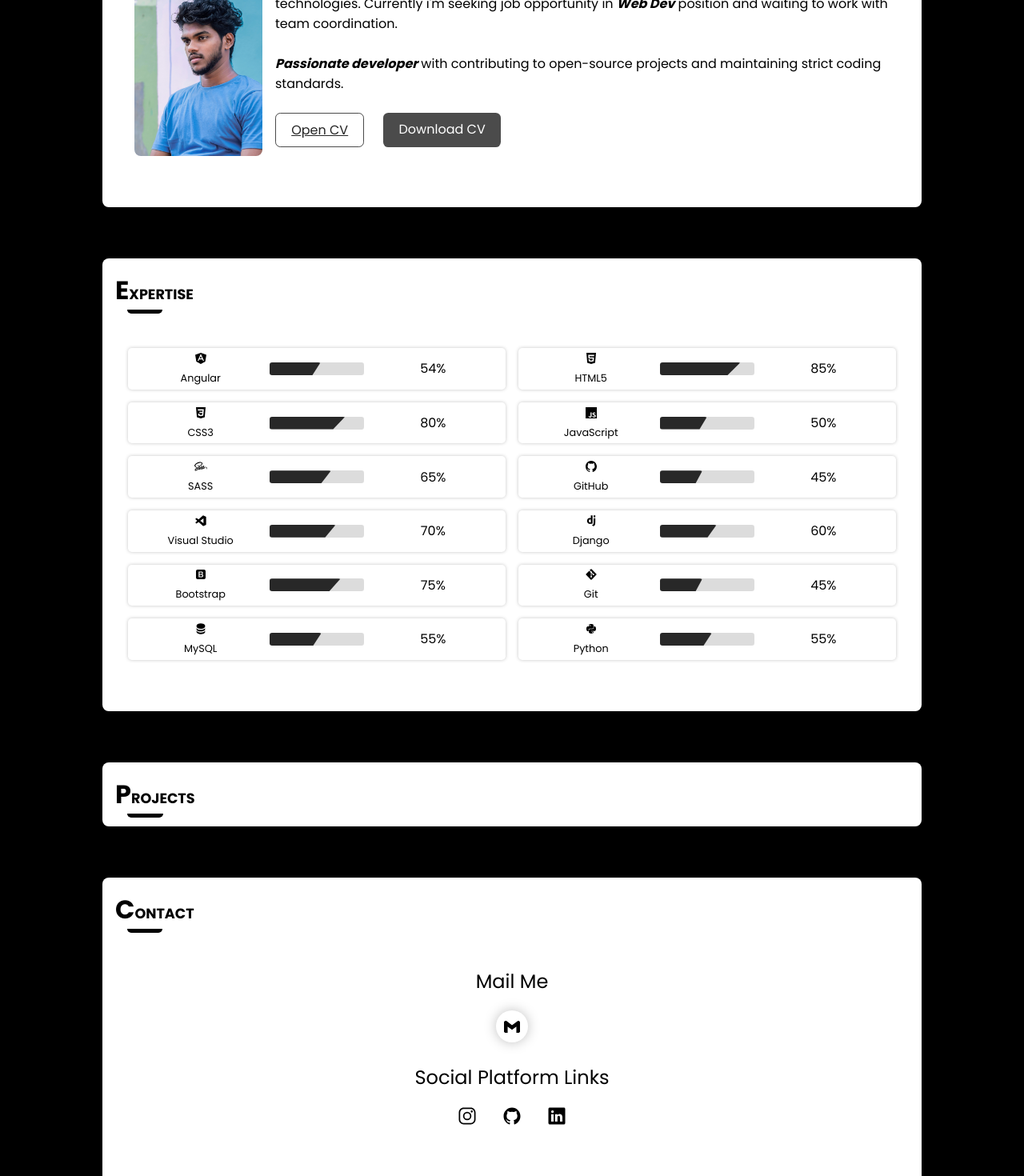
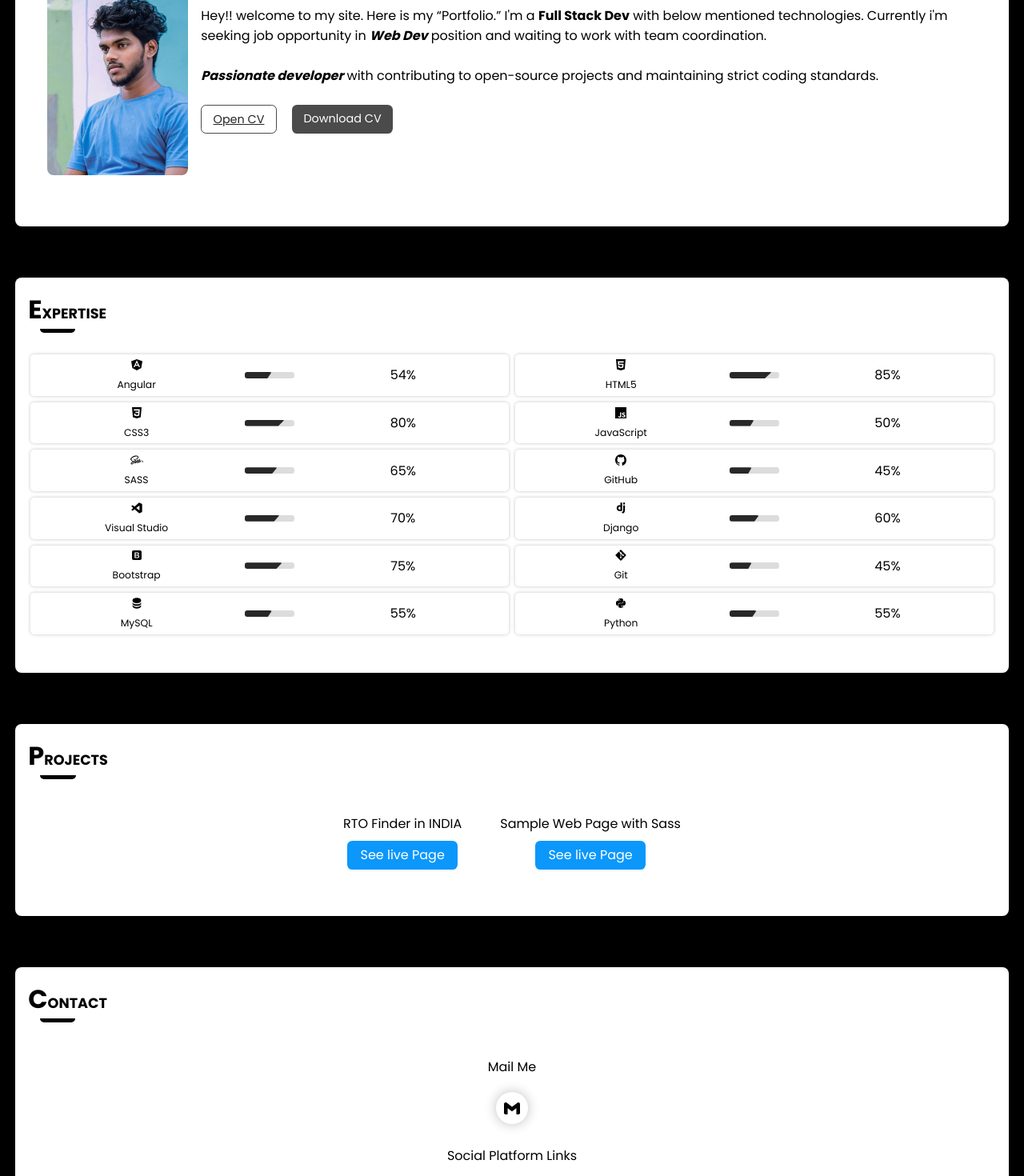
Before and after one commit to LP-user1/LP-user1.github.io, an Angular app: page / in a window 1280 px wide. Shown: the part 980-2450 px from the top of the page at 80% size. Built offline with nearby package versions, Linux system fonts and the light colour scheme.

Commit message:
Feature & Fix : Added Project - sec & fix bug

```diff
--- a/src/app/app.component.html
+++ b/src/app/app.component.html
@@ -430,6 +430,28 @@
           <h2><span class="title-first-letter">P</span>ROJECTS</h2>
         </div>
       </div>
+      <div class="project-content">
+        <div class="live-projects">
+          <div class="project">
+            <h4>RTO Finder in INDIA</h4>
+            <a
+              href="http://lp-user1.github.io/RTO-Finder"
+              target="_blank"
+              rel="noopener noreferrer"
+              >See live Page</a
+            >
+          </div>
+          <div class="project">
+            <h4>Sample Web Page with Sass</h4>
+            <a
+              href="http://lp-user1.github.io/Webdesign"
+              target="_blank"
+              rel="noopener noreferrer"
+              >See live Page</a
+            >
+          </div>
+        </div>
+      </div>
     </div>
   </section>
   <!-- projects sec end -->
--- a/src/app/app.component.scss
+++ b/src/app/app.component.scss
@@ -515,13 +515,43 @@ main {
 
     @include mixin.responsive("xs") {
       & {
-        padding: 2rem .8rem;
+        padding: 2rem 1rem;
       }
     }
 
     @include mixin.responsive("xs", $orientation: "landscape") {
       & {
         padding: 2rem 1rem;
+      }
+    }
+
+    @include mixin.responsive("sm") {
+      & {
+        padding: 2rem 1rem;
+      }
+    }
+
+    @include mixin.responsive("md") {
+      & {
+        padding: 2rem 1.2rem;
+      }
+    }
+
+    @include mixin.responsive("lg") {
+      & {
+        padding: 2rem 2.5rem;
+      }
+    }
+
+    @include mixin.responsive("xl") {
+      & {
+        padding: 2rem 5rem;
+      }
+    }
+
+    @include mixin.responsive("xxl") {
+      & {
+        padding: 2rem 9rem;
       }
     }
   }
@@ -579,11 +609,35 @@ main {
           }
         }
 
+        @include mixin.responsive("sm") {
+          & {
+            flex-direction: column;
+          }
+        }
+
+        @include mixin.responsive("md") {
+          & {
+            flex-direction: row;
+          }
+        }
+
         img {
           width: 10rem;
           border-radius: .5rem;
           object-fit: cover;
           aspect-ratio: 2/3;
+
+          @include mixin.responsive("md") {
+            & {
+              width: 11rem;
+            }
+          }
+
+          @include mixin.responsive("lg") {
+            & {
+              width: 13rem;
+            }
+          }
 
         }
 
@@ -599,6 +653,24 @@ main {
                 font-size: .85rem;
               }
             }
+
+            @include mixin.responsive("sm") {
+              & {
+                font-size: .90rem;
+              }
+            }
+
+            @include mixin.responsive("md") {
+              & {
+                font-size: 1rem;
+              }
+            }
+
+            @include mixin.responsive("lg") {
+              & {
+                font-size: 1.2rem;
+              }
+            }
           }
 
           div.btn-sec {
@@ -611,8 +683,26 @@ main {
               }
             }
 
+            @include mixin.responsive("sm") {
+              & {
+                gap: .9rem;
+              }
+            }
+
+            @include mixin.responsive("md") {
+              & {
+                gap: 1.2rem;
+              }
+            }
+
+            @include mixin.responsive("lg") {
+              & {
+                gap: 1.6rem;
+              }
+            }
+
             a.cv {
-              padding: .5rem 1.2rem;
+              padding: .4rem 1.2rem;
               border-radius: .4rem;
               transition: 300ms ease-in-out;
 
@@ -620,6 +710,27 @@ main {
                 & {
                   padding: .4rem .7rem;
                   font-size: .8rem;
+                }
+              }
+
+              @include mixin.responsive("sm") {
+                & {
+                  padding: .4rem .9rem;
+                  font-size: .9rem;
+                }
+              }
+
+              @include mixin.responsive("md") {
+                & {
+                  padding: .4rem 1rem;
+                  font-size: 1rem;
+                }
+              }
+
+              @include mixin.responsive("lg") {
+                & {
+                  padding: .4rem 1rem;
+                  font-size: 1.1rem;
                 }
               }
 
@@ -685,6 +796,36 @@ main {
         }
       }
 
+      @include mixin.responsive("sm") {
+        & {
+          padding: 2rem .3rem;
+          grid-template-columns: repeat(1, 1fr);
+          gap: .7rem;
+        }
+      }
+
+      @include mixin.responsive("md") {
+        & {
+          padding: 2rem .8rem;
+          grid-template-columns: repeat(2, 1fr);
+          gap: .7rem;
+        }
+      }
+
+      @include mixin.responsive("lg") {
+        & {
+          padding: 2rem 1rem;
+          gap: .9rem;
+        }
+      }
+
+      @include mixin.responsive("xl") {
+        & {
+          padding: 2rem 1.5rem;
+          gap: 1rem;
+        }
+      }
+
       @include mixin.responsive("xs", $orientation: "landscape") {
         & {
           padding: 2rem .2rem;
@@ -694,7 +835,7 @@ main {
 
       div.skills {
         display: flex;
-        justify-content: space-between;
+        justify-content: center;
         align-items: center;
         width: 100%;
         padding: .3rem;
@@ -703,7 +844,6 @@ main {
 
         @include mixin.responsive("xxs") {
           & {
-            justify-content: center;
             gap: 0 !important;
             padding: .2rem !important;
           }
@@ -711,14 +851,18 @@ main {
 
         @include mixin.responsive("xs") {
           & {
-            justify-content: center;
+            gap: .5rem;
+          }
+        }
+
+        @include mixin.responsive("xs") {
+          & {
             gap: .5rem;
           }
         }
 
         @include mixin.responsive("xs", $orientation: "landscape") {
           & {
-            justify-content: center;
             gap: .5rem;
           }
         }
@@ -740,6 +884,11 @@ main {
           svg {
             width: 1rem;
             height: 1rem;
+
+            @include mixin.responsive("lg") {
+              width: 1.5rem;
+              height: 1.5rem;
+            }
           }
 
           p {
@@ -748,6 +897,12 @@ main {
             @include mixin.responsive("xs") {
               & {
                 font-size: .72rem;
+              }
+            }
+
+            @include mixin.responsive("lg") {
+              & {
+                font-size: 1rem;
               }
             }
 
@@ -778,9 +933,30 @@ main {
             }
           }
 
+          @include mixin.responsive("sm") {
+            & {
+              width: 12rem;
+              height: .5rem;
+            }
+          }
+
+          @include mixin.responsive("md") {
+            & {
+              width: 13rem;
+              height: .5rem;
+            }
+          }
+
+          @include mixin.responsive("lg") {
+            & {
+              width: 15rem;
+              height: .5rem;
+            }
+          }
+
           @include mixin.responsive("xs", $orientation: "landscape") {
             & {
-              width: 9rem;
+              width: 9rem !important;
               height: .5rem;
             }
           }
@@ -805,6 +981,12 @@ main {
             @include mixin.responsive("xs") {
               & {
                 height: .5rem;
+              }
+            }
+
+            @include mixin.responsive("sm") {
+              & {
+                height: .6rem;
               }
             }
 
@@ -837,6 +1019,12 @@ main {
               }
             }
 
+            @include mixin.responsive("sm") {
+              & {
+                height: .6rem;
+              }
+            }
+
             @include mixin.responsive("xs", $orientation: "landscape") {
               & {
                 height: .5rem;
@@ -864,6 +1052,110 @@ main {
       $wth in $langs {
         div.#{$lang} div.skill-progress::after {
           width: #{$wth};
+        }
+      }
+    }
+  }
+
+  section.project-section > div.col > div.project-content {
+    width: 100%;
+    padding: 3rem 1rem;
+    display: flex;
+    flex-direction: column;
+    justify-content: space-between;
+    align-items: center;
+
+    div.live-projects {
+      width: 100%;
+      display: flex;
+      justify-content: flex-start;
+      align-items: center;
+      padding: .2rem 2rem;
+      gap: 3rem;
+
+      @include mixin.responsive ("xs") {
+        flex-direction: column;
+        justify-content: center;
+        gap: 2rem;
+        padding: 0;
+      }
+
+      @include mixin.responsive ("sm") {
+        flex-direction: column;
+        justify-content: center;
+        gap: 2rem;
+        padding: 0;
+      }
+
+      @include mixin.responsive ("xs", $orientation: "landscape") {
+        flex-direction: column;
+        justify-content: center;
+        gap: 2rem;
+        padding: 0;
+      }
+
+      @include mixin.responsive ("md") {
+        flex-direction: row;
+        justify-content: center;
+        gap: 3rem;
+        padding: 0 .5rem;
+      }
+
+      @include mixin.responsive ("lg") {
+        gap: 6rem;
+      }
+
+      @include mixin.responsive ("xl") {
+        gap: 9rem;
+      }
+
+      @include mixin.responsive ("xxl") {
+        gap: 11rem;
+      }
+
+      div.project {
+        @include mixin.responsive("xs") {
+          text-align: center;
+        }
+
+        @include mixin.responsive("sm") {
+          text-align: center;
+        }
+      }
+
+      div.project > h4 {
+        font-weight: 500;
+        margin-bottom: .9rem;
+
+        @include mixin.responsive("xxs") {
+          font-size: .9rem;
+        }
+
+        @include mixin.responsive("xs") {
+          font-size: 1rem;
+        }
+      }
+
+      div.project a {
+        background-color: #0c97fa;
+        color: #fff;
+        padding: .4rem 1rem;
+        border-radius: .4rem;
+        transition: 300ms ease-in-out;
+
+        @include mixin.responsive("xxs") {
+          font-size: .8rem;
+          padding: .3rem .8rem !important;
+        }
+
+        @include mixin.responsive("xs") {
+          font-size: .8rem;
+          padding: .3rem .8rem;
+        }
+
+        &:hover {
+          background-color: #0c97fad0;
+          color: #ffffffd9;
         }
       }
     }
--- a/src/assets/scss/abstract/_mixins.scss
+++ b/src/assets/scss/abstract/_mixins.scss
@@ -8,7 +8,7 @@
 
   @else if $breakpoint ==xs {
     @if $orientation =="landscape" {
-      @media only screen and (min-device-width: 480px) and (max-device-width: 690px) and (orientation: landscape) {
+      @media only screen and (min-device-width: 480px) and (max-device-width: 900px) and (orientation: landscape) {
         @content;
       }
     }
```
Also changed, not shown: 4 other files (tests, documents, lock files or other folders).
